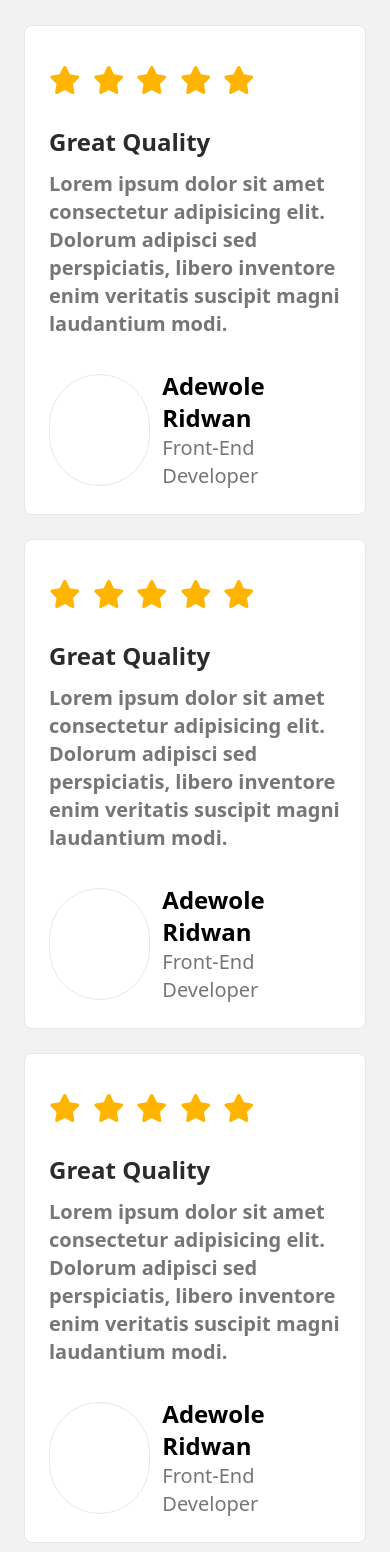
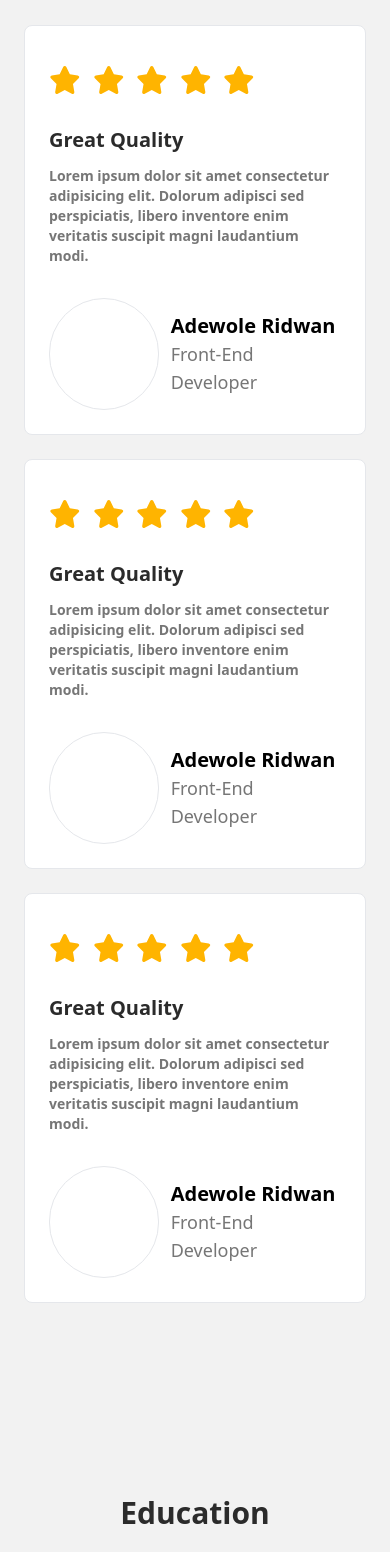
Before and after one commit to springboot20/my-portfolio, a React (Vite) app: page / in a window 390 px wide. Shown: the part 2760-4312 px from the top of the page. Built offline with nearby package versions, Linux system fonts and the light colour scheme.

Commit message:
alt prop added in Portfolio project images

```diff
--- a/src/components/Portfolio.tsx
+++ b/src/components/Portfolio.tsx
@@ -8,11 +8,11 @@ export const Portfolio = () => {
   const projects = projectsData;
 
   return (
-    <section className='pt-20 pb-28 px-6 lg:px-0' id="projects">
+    <section className='pt-20 pb-28 px-6 lg:px-0' id='projects'>
       <div className='mx-auto max-w-8xl'>
         <header className='text-center space-y-4'>
           <h1 className='text-port-black text-3xl font-bold capitalize'>Projects</h1>
-          <p className='text-2xl font-semibold text-port-gray max-w-2xl mx-auto'>
+          <p className='text-2xl font-medium  text-port-gray max-w-2xl mx-auto'>
             Lorem ipsum dolor, sit amet consectetur adipisicing elit. Vero quae, rem laboriosam
             eligendi sequi quaerat quia assumenda commodi sit modi unde, numquam est temporibus
           </p>
@@ -25,7 +25,11 @@ export const Portfolio = () => {
                 className='group space-y-0  card overflow-hidden relative p-0 h-[20rem] w-full'
                 key={project.url}>
                 <header>
-                  <img src={project.image} className='block absolute h-full w-full' />
+                  <img
+                    src={project.image}
+                    alt={project.alt}
+                    className='block absolute h-full w-full'
+                  />
                 </header>
 
                 <div className='group-hover:opacity-100 group-hover:scale-100 origin-top transition-all flex items-center justify-center space-x-8 scale-0  text-white  opacity-0 absolute top-0 left-0 right-0 bg-black/50 z-10 h-full'>
--- a/src/components/Recommendation.tsx
+++ b/src/components/Recommendation.tsx
@@ -12,7 +12,7 @@ export const Recommendation = () => {
   });
 
   return (
-    <section className='pt-20 pb-28 px-6 lg:px-0' id="recommendation">
+    <section className='pt-20 pb-28 px-6 lg:px-0' id='recommendation'>
       <div className='mx-auto max-w-8xl'>
         <header className='text-center space-y-4'>
           <h1 className='text-port-black text-3xl font-bold capitalize'>recommendations</h1>
@@ -43,8 +43,8 @@ export const Recommendation = () => {
             <div className='recommender-profile' id='developer-recommendation-profile'>
               <div className='recommender-avatar'></div>
               <p className='capitalize'>
-                <span className='text-2xl font-semibold block'>adewole ridwan</span>
-                <span className='text-xl text-port-gray font-medium block'>
+                <span className='text-xl sm:text-2xl font-semibold block'>adewole ridwan</span>
+                <span className='text-lg sm:text-xl text-port-gray font-medium block'>
                   front-end developer
                 </span>
               </p>
@@ -71,8 +71,8 @@ export const Recommendation = () => {
             <div className='recommender-profile' id='developer-recommendation-profile'>
               <div className='recommender-avatar'></div>
               <p className='capitalize'>
-                <span className='text-2xl font-semibold block'>adewole ridwan</span>
-                <span className='text-xl text-port-gray font-medium block'>
+                <span className='text-xl sm:text-2xl  font-semibold block'>adewole ridwan</span>
+                <span className='text-lg sm:text-xl text-port-gray font-medium block'>
                   front-end developer
                 </span>
               </p>
@@ -99,8 +99,8 @@ export const Recommendation = () => {
             <div className='recommender-profile' id='developer-recommendation-profile'>
               <div className='recommender-avatar'></div>
               <p className='capitalize'>
-                <span className='text-2xl font-semibold block'>adewole ridwan</span>
-                <span className='text-xl text-port-gray font-medium block'>
+                <span className='text-xl sm:text-2xl font-semibold block'>adewole ridwan</span>
+                <span className='text-lg sm:text-xl text-port-gray font-medium block'>
                   front-end developer
                 </span>
               </p>
--- a/src/data/data.json
+++ b/src/data/data.json
@@ -4,6 +4,7 @@
     "url": "https://bespoke-melomakarona-bf7929.netlify.app",
     "github-url": "https://github.com/springboot20/social-dashboard-with-theme",
     "project-title": "Social dashboard with Theme",
+    "alt": "Social dashboard with Theme",
     "project-description": ""
   },
   {
@@ -11,6 +12,7 @@
     "url": "https://myflip-card-game.netlify.app",
     "github-url": "https://github.com/springboot20/Flip-game",
     "project-title": "Flip Game",
+    "alt": "Flip Game",
     "project-description": ""
   },
   {
@@ -18,6 +20,7 @@
     "url": "https://weight-converter-min-app.netlify.app",
     "github-url": "https://github.com/springboot20/Weigh-converter",
     "project-title": "Weight Converter",
+    "alt": "Weight Converter",
     "project-description": ""
   },
   {
@@ -25,6 +28,7 @@
     "url": "https://elaborate-faun-568fba.netlify.app",
     "github-url": "https://github.com/springboot20/Weigh-converter",
     "project-title": "Bookmark Landing Page",
+    "alt": "Bookmark Landing Page",
     "project-description": ""
   },
   {
@@ -32,6 +36,7 @@
     "url": "https://rest-countries-ae7h50ynr-springboot20s-projects.vercel.app/",
     "github-url": "https://vercel.com/springboot20s-projects/rest-countries",
     "project-title": "Rest Countries",
+    "alt": "Rest Countries",
     "project-description": ""
   }
 ]
--- a/src/index.css
+++ b/src/index.css
@@ -18,11 +18,11 @@
   }
 
   .card .card-body > .card-title {
-    @apply text-2xl font-semibold text-port-black capitalize;
+    @apply text-xl sm:text-2xl font-semibold text-port-black capitalize;
   }
 
   .card-body .card-description {
-    @apply text-xl font-semibold text-port-gray;
+    @apply text-sm sm:text-xl font-semibold text-port-gray;
   }
 
   .recommender-profile {
```
